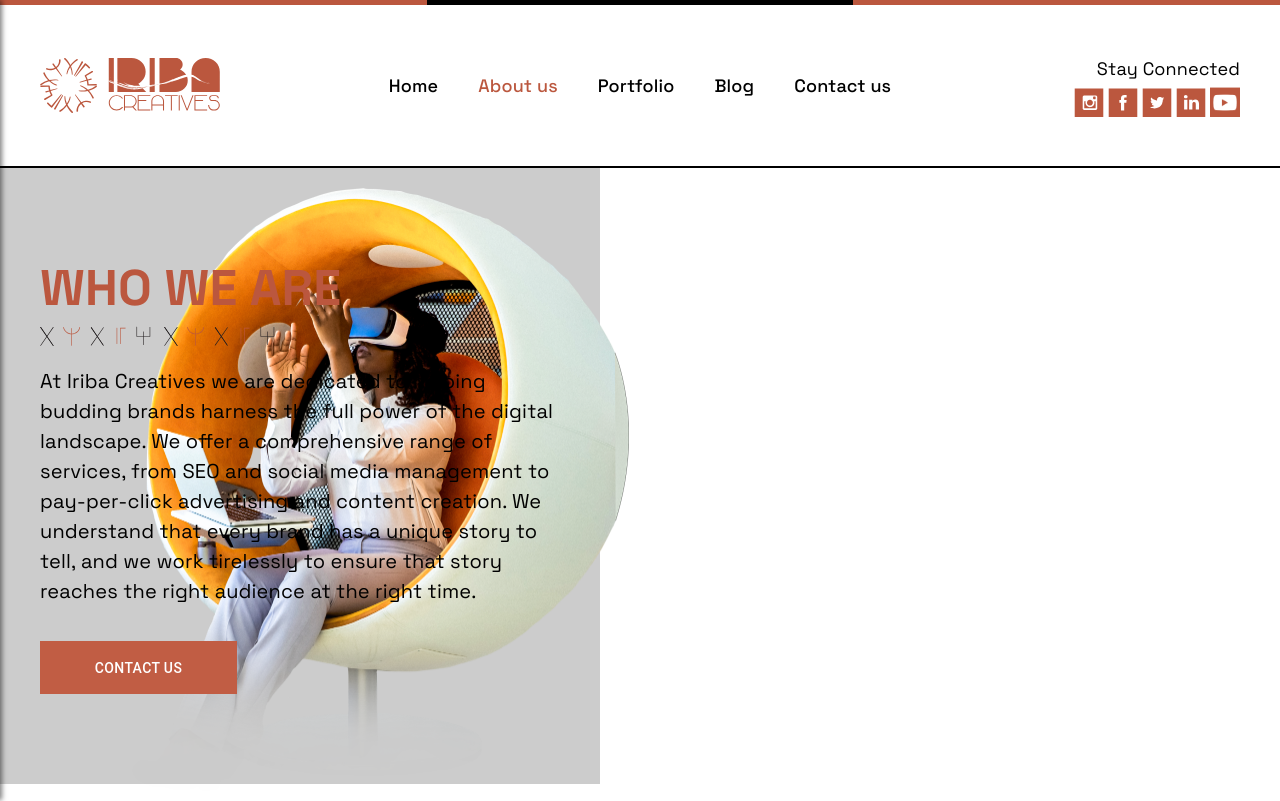
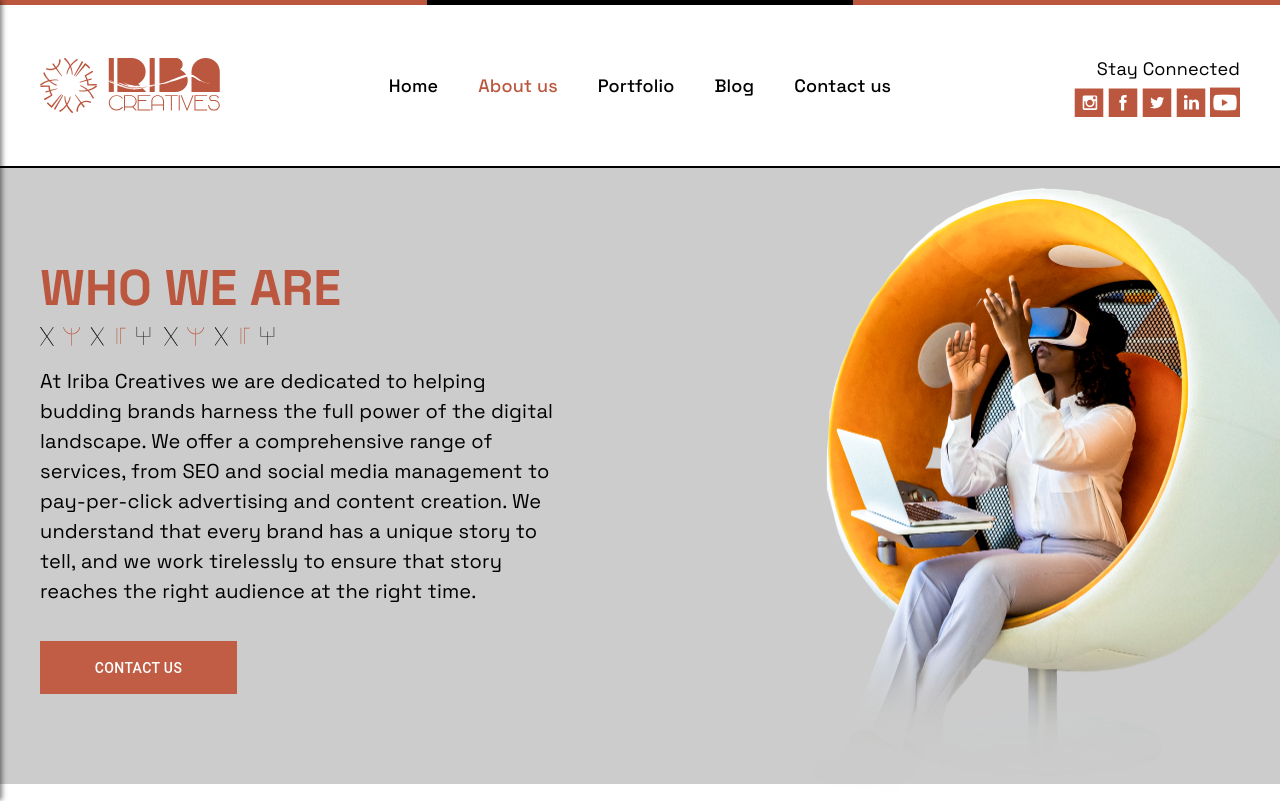
Before and after one commit to iradukundapaci/Iriba, a React (Vite) app: page /about-us in a window 1280 px wide. Shown: the top 801 px of the page. Built offline with nearby package versions, Linux system fonts and the light colour scheme.

Commit message:
adding with to about us

```diff
--- a/src/pages/AboutUs.module.css
+++ b/src/pages/AboutUs.module.css
@@ -33,10 +33,12 @@
   align-items: flex-start;
   mix-blend-mode: normal;
 }
+.paddingContainer {
+  width: 100%;
+}
 
 @media screen and (max-width: 960px) {
   .paddingContainer {
-    width: 100%;
     padding-top: 140px;
   }
 }
```
